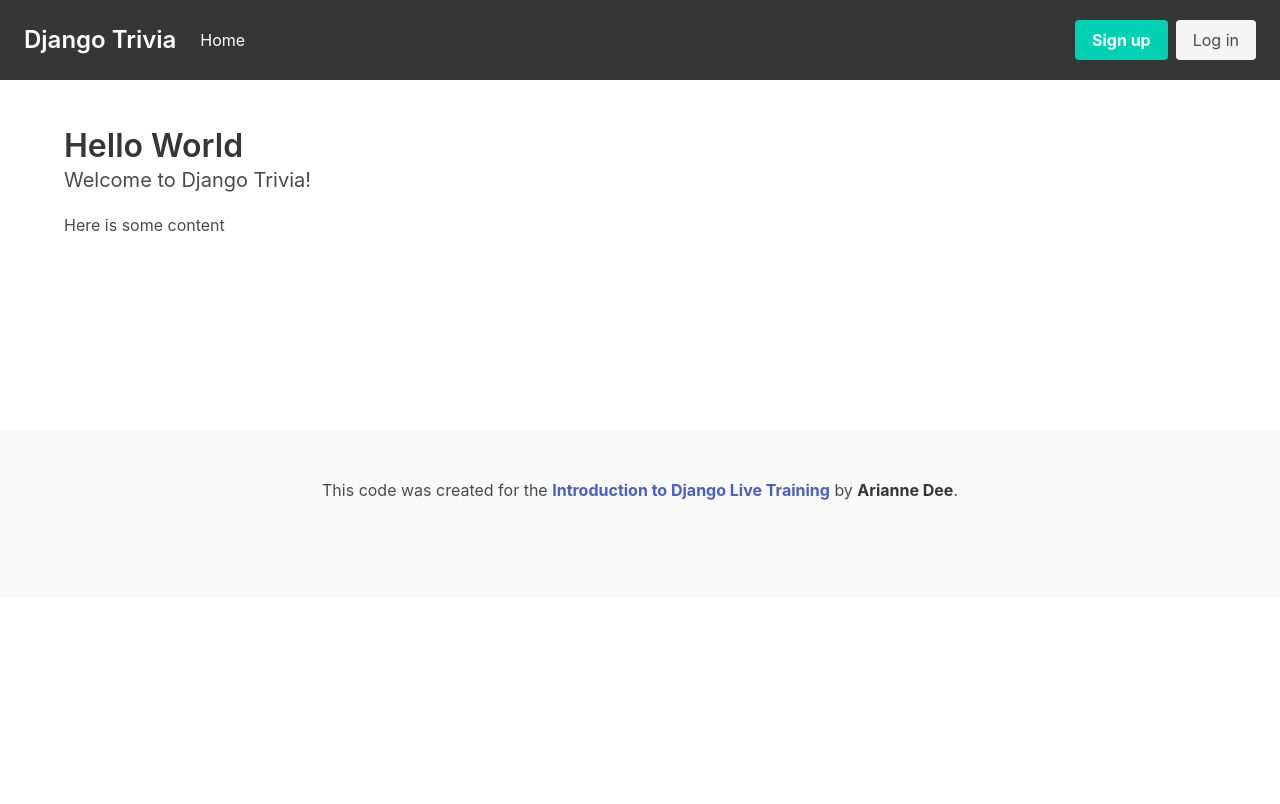
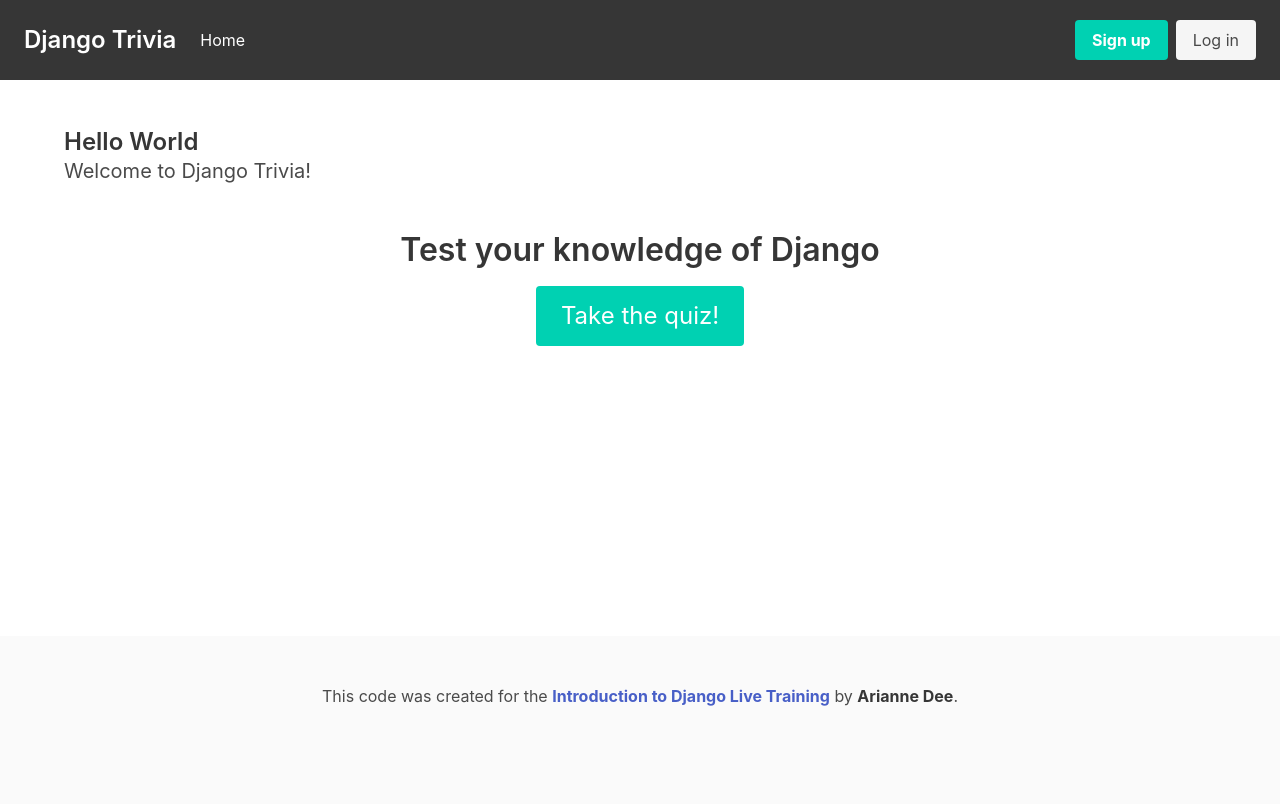
Before and after one commit to ariannedee/intro-to-django, a Django app: template trivia_site/templates/index.html in a window 1280 px wide. Before the commit the page ends 500 px from the top, so only its background shows below. Run offline with Django 3.2, Linux system fonts and the light colour scheme; the template is opened without the code that fills it, so the values that code supplies are empty; some libraries are stand-ins or nearby versions.

Commit message:
Small style updates

```diff
--- a/trivia_site/static/css/style.css
+++ b/trivia_site/static/css/style.css
@@ -1,3 +1,3 @@
 section.main {
-  min-height: 350px;
+  min-height: calc(100vh - 244px);
 }
--- a/trivia_site/templates/base.html
+++ b/trivia_site/templates/base.html
@@ -13,7 +13,7 @@
   <link rel="stylesheet" href="https://cdn.jsdelivr.net/npm/bulma@0.9.3/css/bulma.min.css">
 
   <!-- Your custom CSS -->
-  <link href="{% static 'css/style.css' %}" rel="stylesheet">
+  <link href="{% static 'css/style.css' %}" type="text/css" rel="stylesheet">
 </head>
 
 <body class="bg-base {% block bodyclass %}{% endblock %}">
@@ -50,20 +50,14 @@
 <!-- Placed at the end of the document so the pages load faster -->
 {% block javascript %}
 
-<!-- Bootstrap JS and its dependencies-->
+<!-- JQuery-->
 <script src="https://code.jquery.com/jquery-3.5.1.min.js" crossorigin="anonymous"></script>
-<script src="https://cdnjs.cloudflare.com/ajax/libs/popper.js/1.14.3/umd/popper.min.js"
-        integrity="sha384-ZMP7rVo3mIykV+2+9J3UJ46jBk0WLaUAdn689aCwoqbBJiSnjAK/l8WvCWPIPm49"
-        crossorigin="anonymous"></script>
-<script src="https://stackpath.bootstrapcdn.com/bootstrap/4.3.1/js/bootstrap.min.js"
-        integrity="sha384-JjSmVgyd0p3pXB1rRibZUAYoIIy6OrQ6VrjIEaFf/nJGzIxFDsf4x0xIM+B07jRM"
-        crossorigin="anonymous"></script>
 
-<!-- Your stuff: Third-party javascript libraries go here -->
+<!-- Your page-specific Javascript files -->
 {% block page_js %}
 {% endblock %}
 
-<!-- place project specific Javascript in this file -->
+<!-- Your project specific Javascript file -->
 <script src="{% static 'js/project.js' %}"></script>
 
 {% endblock javascript %}
--- a/trivia_site/templates/index.html
+++ b/trivia_site/templates/index.html
@@ -4,11 +4,15 @@
 {% block title %}Django Trivia{% endblock %}
 
 {% block content %}
-<h1 class="title">
+<h1 class="title is-size-4">
   Hello {% if user.is_authenticated %}{{ user.get_short_name }}{% else %}World{% endif %}
 </h1>
 <p class="subtitle">
   Welcome to Django Trivia!
 </p>
-<p>Here is some content</p>
+<div class="block mt-6 has-text-centered">
+  <h2 class="is-size-3">Test your knowledge of Django</h2>
+    <a class="button is-primary is-size-4" href="{% url 'questions:question' %}">Take the quiz!</a>
+
+</div>
 {% endblock %}
```
